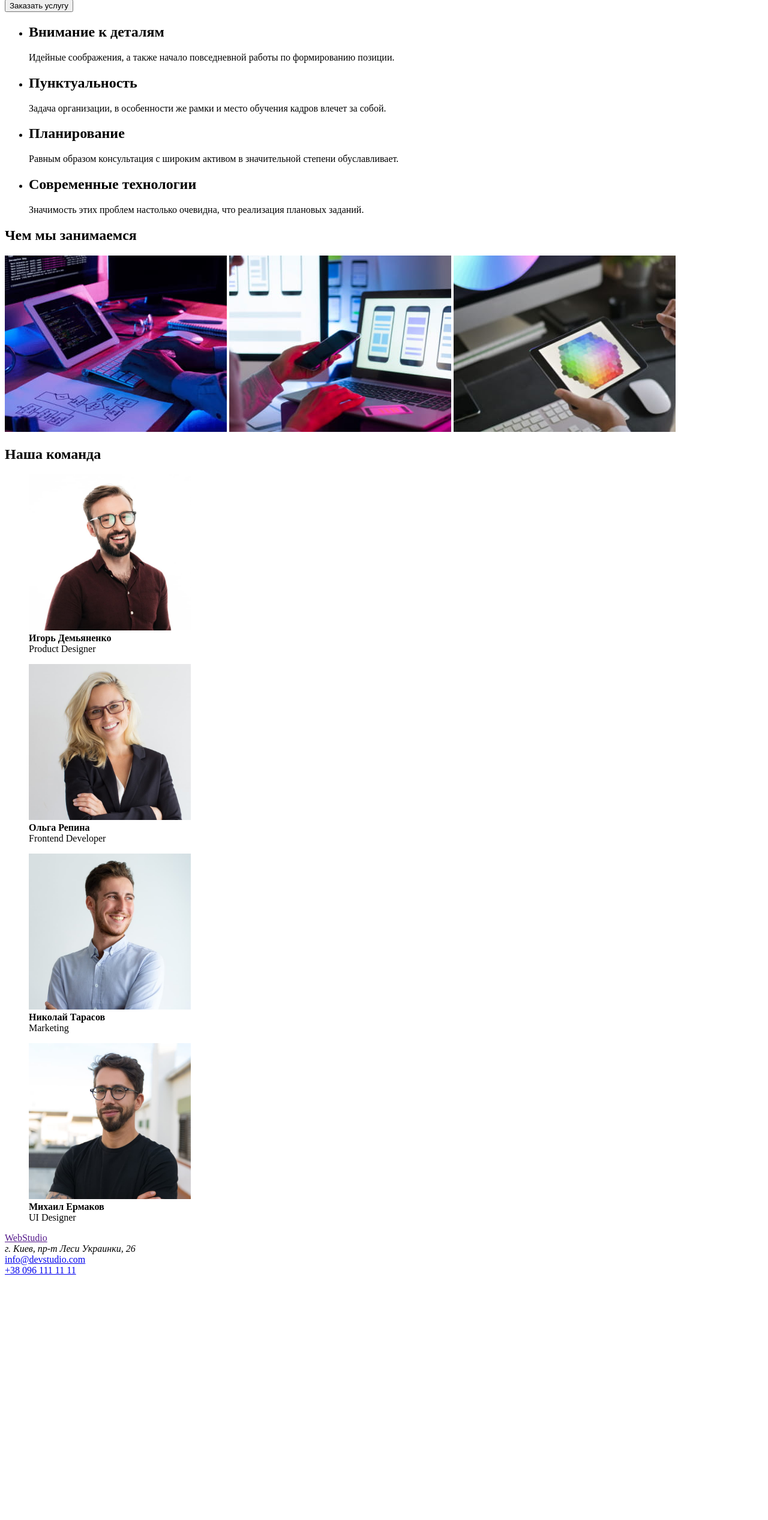
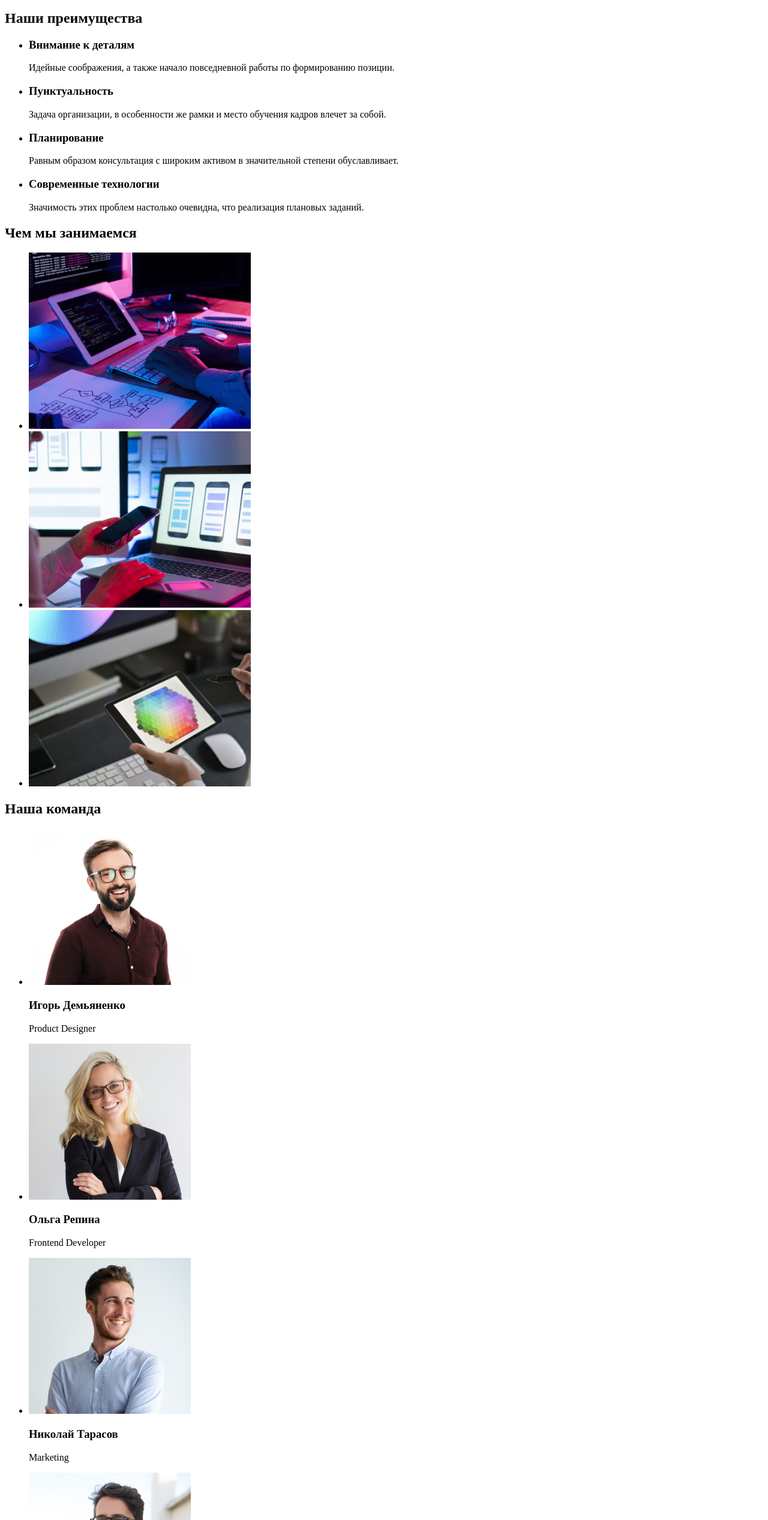
Before and after one commit to NikolaiSorokin21/goit-markup-hw-01, a plain HTML site: page index.html in a window 1280 px wide. Shown: the part 266-2800 px from the top of the page at 60% size. Before the commit the page ends 2401 px from the top, so only its background shows below. Drawn offline with Linux system fonts and the light colour scheme.

Commit message:
Update index.html

```diff
--- a/index.html
+++ b/index.html
@@ -16,83 +16,102 @@
 				<li><a href="">Контакты</a></li>
 			</ul>
 		</nav>
-		<a href="mailto:info@devstudio.com">info@devstudio.com</a><br><a href="+380961111111">+38 096 111 11 11</a>
+			<ul>
+				<li><a href="mailto:info@devstudio.com">info@devstudio.com</a></li>
+				<li><a href="tel:+380961111111">+38 096 111 11 11</a></li>
+			</ul>
 	</header>
 	<main>
+		<section>
 			<h1>ЭФФЕКТИВНЫЕ РЕШЕНИЯ<br>
 				ДЛЯ ВАШЕГО БИЗНЕСА</h1>
 			<button type="button">Заказать услугу</button>
+		</section>
 		<section>
+			<h2>Наши преимущества</h2>
 			<ul>
 				<li>
-						<h2>Внимание к деталям</h2>
+					<h3>Внимание к деталям</h3>
 					<p>Идейные соображения, а также начало повседневной работы по формированию позиции.</p>
 				</li>
 				<li>
-						<h2>Пунктуальность</h2>
+					<h3>Пунктуальность</h3>
 					<p>Задача организации, в особенности же рамки и место обучения кадров влечет за собой.</p>
 				</li>
 				<li>
-						<h2>Планирование</h2>
+					<h3>Планирование</h3>
 					<p>Равным образом консультация с широким активом в значительной степени обуславливает.</p>
 				</li>
 				<li>
-						<h2>Современные технологии</h2>
+					<h3>Современные технологии</h3>
 					<p>Значимость этих проблем настолько очевидна, что реализация плановых заданий.</p>
 				</li>
 			</ul>
 		</section>
 		<section>
 			<h2>Чем мы занимаемся</h2>
-				<img src="./images/work_1.jpg"
+			<ul>
+				<li><img src="./images/work_1.jpg"
 				alt="руки печатают текст"
 				width="370"
 				height="294">
-				<img src="./images/work_2.jpg"
+				</li>
+				<li><img src="./images/work_2.jpg"
 				alt="в руках телефон"
 				width="370"
 				height="294">
-				<img src="./images/work_3.jpg"
+				</li>
+				<li><img src="./images/work_3.jpg"
 				alt="в руках планшет"
 				width="370"
 				height="294">
+				</li>
+			</ul>
 		</section>
 		<section>
 			<h2>Наша команда</h2>
-			<figure>
-				<img src="./images/igor.jpg"
+			<ul>
+				<li><img src="./images/igor.jpg"
 				alt="парень в коричневой рабашке"
 				width="270"
 				height="260">
-				<figcaption><b>Игорь Демьяненко</b><br lang="en">Product Designer</figcaption>
-			</figure>
-			<figure>
-				<img src="./images/olga.jpg"
+				</li>
+				<h3>Игорь Демьяненко</h3>
+				<p lang="en">Product Designer</p>
+				<li><img src="./images/olga.jpg"
 				alt="девушка в черном пиджаке"
 				width="270"
 				height="260">
-				<figcaption><b>Ольга Репина</b><br lang="en">Frontend Developer</figcaption>
-			</figure>
-			<figure>
+				</li>
+				<h3>Ольга Репина</h3>
+				<p lang="en">Frontend Developer</p>
+				<li>
 				<img src="./images/nikolai.jpg"
 				alt="парень в светлой рубашке"
 				width="270"
 				height="260">
-				<figcaption><b>Николай Тарасов</b><br lang="en">Marketing</figcaption>
-			</figure>
-			<figure>
-				<img src="./images/mihail.jpg"
+				</li>
+				<h3>Николай Тарасов</h3>
+				<p lang="en">Marketing</p>
+				<li><img src="./images/mihail.jpg"
 				alt="парень в черной футболке"
 				width="270"
 				height="260">
-				<figcaption><b>Михаил Ермаков</b><br lang="en">UI Designer</figcaption>
-			</figure>
+				</li>
+				<h3>Михаил Ермаков</h3>
+				<p lang="en">UI Designer</p>
+			</ul>
 		</section>
 	</main>
 	<footer>
 		<a href="">WebStudio</a>
-		<address>г. Киев, пр-т Леси Украинки, 26</address>
-		<a href="mailto:info@devstudio.com">info@devstudio.com</a><br><a href="+380961111111">+38 096 111 11 11</a>
+		<address>
+			<ul>
+				<li><a href="https://www.google.com/maps/place/%D0%B1%D1%83%D0%BB.+%D0%9B%D0%B5%D1%81%D0%B8+%D0%A3%D0%BA%D1%80%D0%B0%D0%B8%D0%BD%D0%BA%D0%B8,+26,+%D0%9A%D0%B8%D0%B5%D0%B2,+02000/data=!4m2!3m1!1s0x40d4cf0e033ecbe9:0x57a4dffefec77da0?sa=X&ved=2ahUKEwjri7DQuK_1AhVq-SoKHSTmCMsQ8gF6BAgKEAE">г. Киев, пр-т Леси Украинки, 26</a></li>
+				<li><a href="mailto:info@devstudio.com">info@devstudio.com</a></li>
+				<li><a href="tel:+380961111111">+38 096 111 11 11</a</li>
+			</ul>
+		</adress>
 	</footer>
 </body>
 </html>
```
Lines whose indentation alone changed are shown as unchanged.
